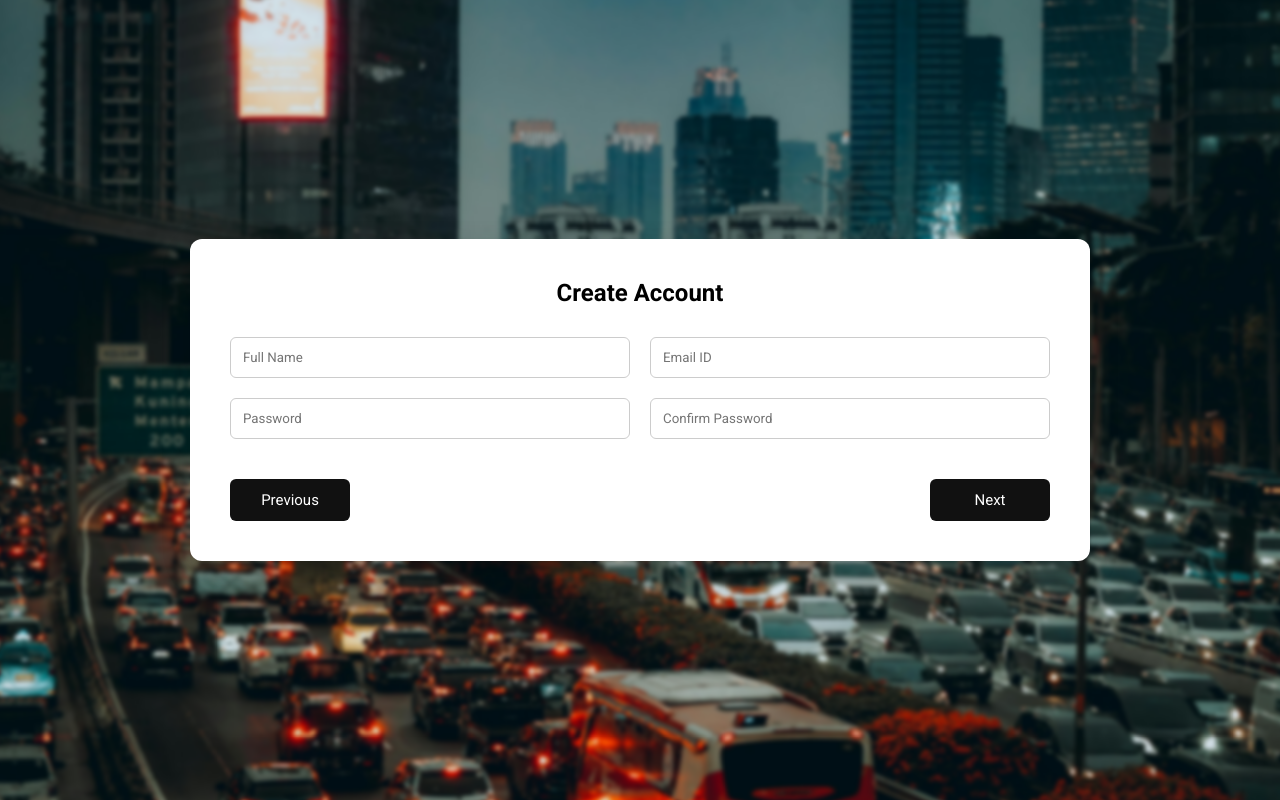
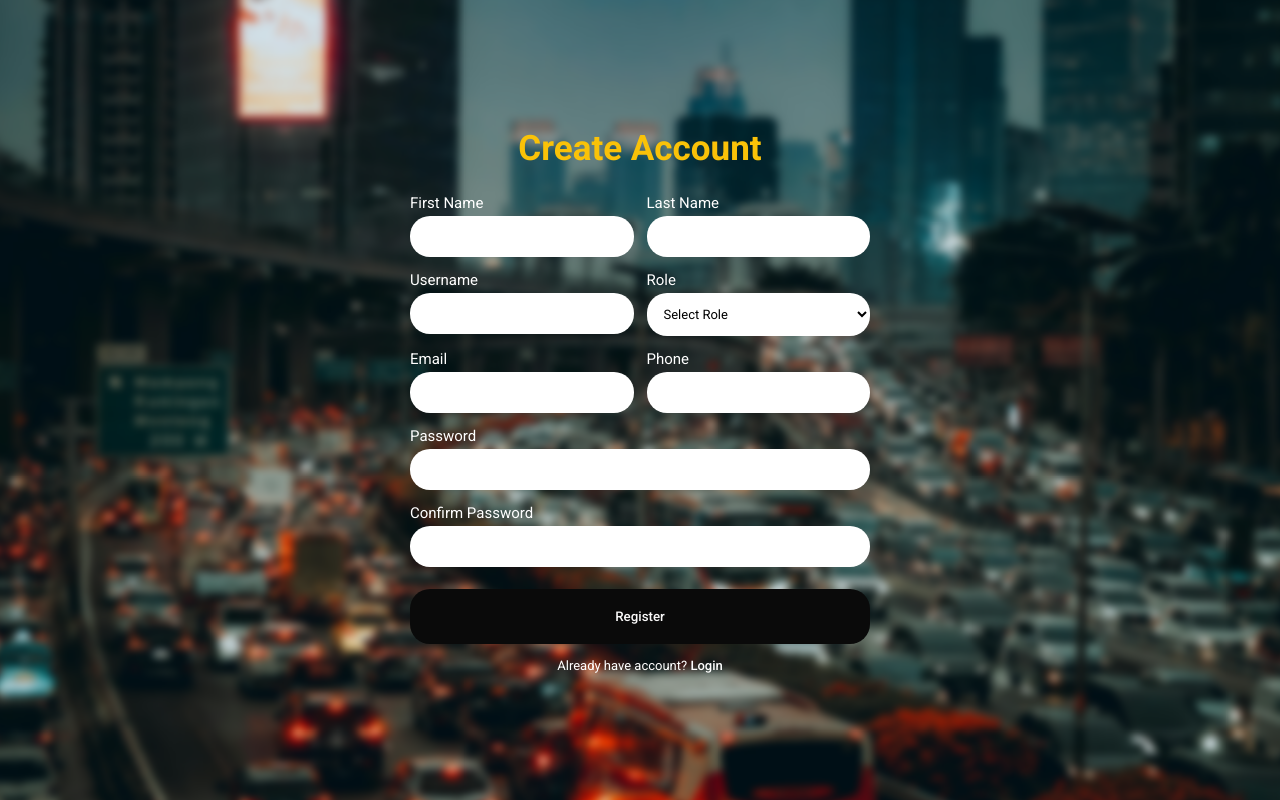
Before and after one commit to Suryaprakash4106/Traffic-Management-System, a plain HTML site: page Frontend/create.html in a window 1280 px wide. Drawn offline with Linux system fonts and the light colour scheme.

Commit message:
Ui Implemented

```diff
--- a/Frontend/create.html
+++ b/Frontend/create.html
@@ -3,12 +3,11 @@
 <head>
 <meta charset="UTF-8">
 <meta name="viewport" content="width=device-width, initial-scale=1.0">
-<title>Create Account</title>
+<title>Register</title>
 
 <link href="https://fonts.googleapis.com/css2?family=Roboto:wght@400;500;700&display=swap" rel="stylesheet">
 
 <style>
-
 * {
   margin: 0;
   padding: 0;
@@ -16,102 +15,118 @@
   font-family: 'Roboto', sans-serif;
 }
 
+/* ===== Background ===== */
 body {
-  margin: 0;
   height: 100vh;
+  display: flex;
+  justify-content: center;
+  align-items: center;
+  overflow: hidden;
+  color: white;
+}
+
+/* ===== Blurred Background ===== */
+body::before {
+  content: "";
+  position: fixed;
+  inset: 0;
+
   background-image: url("bg.jpg");
   background-size: cover;
   background-position: center;
   background-repeat: no-repeat;
 
-  display: flex;
-  justify-content: center;
-  align-items: center;
-}
- /* ===== Background Blur ===== */
-
-body::before {
-  content: "";
-  position: fixed;
-  inset: 0;
-
-  background-image: url("bg.jpg");  /* 👈 image name */
-  background-size: cover;
-  background-position: center;
-  background-repeat: no-repeat;
-
-  filter: blur(2px);
+  filter: blur(4px);
   transform: scale(1.05);
-
   z-index: -1;
 }
 
-
-/* FULL PAGE CONTAINER */
-.container {
-  width: 90%;
-  max-width: 900px;
-  background: white;
-  padding: 40px;
-  border-radius: 12px;
-  box-shadow: 0 10px 30px rgba(0,0,0,0.15);
+/* ===== Invisible Container ===== */
+.register-container {
+  width: 480px;
+  padding: 10px;
+  background: transparent;
 }
 
+/* Header */
 h2 {
   text-align: center;
-  margin-bottom: 30px;
+  margin-bottom: 25px;
+  font-weight: 525;
+  font-size: 35px;
+  color: rgb(250, 194, 8);
+
 }
 
-/* GRID → 2 FIELDS PER ROW */
-.form-grid {
-  display: grid;
-  grid-template-columns: 1fr 1fr;
-  gap: 20px;
+/* Labels */
+.label {
+  font-size: 15px;
+  margin-bottom: 4px;
+  display: block;
 }
 
-input {
-  padding: 12px;
-  border: 1px solid #ccc;
-  border-radius: 6px;
-  width: 100%;
+/* Rows */
+.input-row {
+  display: flex;
+  gap: 13px;
+  margin-bottom: 14px;
+
 }
 
-/* BUTTON AREA */
-.button-row {
-  margin-top: 40px;
-  display: flex;
-  justify-content: space-between;
+.field {
+  flex: 1;
 }
 
-/* BOX TYPE BUTTONS */
-.btn {
-  padding: 12px 28px;
+/* Inputs */
+input, select {
+  width: 100%;
+  padding: 13px;
+  border-radius: 20px;
   border: none;
-  cursor: pointer;
-  font-size: 15px;
-  border-radius: 6px;
-  min-width: 120px;
+  outline: none;
+
+  background: white;
+  color: black;
+  font-size: 13px;
+
 }
 
-.previous {
-  background: #111;
-  color: white;
+/* Button */
+.register-btn {
+  width: 100%;
+  padding: 20px;
+  margin-top: 8px;
+
+  border: none;
+  border-radius: 20px;
+  background: rgb(10, 10, 10);
+  color: rgb(250, 249, 249);
+  font-weight: 500;
+  cursor: pointer;
+  transition: 0.25s;
 }
 
-.next {
-  background: #111;
+.register-btn:hover {
+  background: #d71653;
   color: white;
+  transform: scale(1.15);
 }
 
-.previous:hover {
-  background: #0fa4ce;
+/* Footer */
+.footer {
+  text-align: center;
+  margin-top: 14px;
+  font-size: 13px;
 }
-.next:hover {
-  background: #0fa4ce;
+
+.footer a {
+  color: white;
+  text-decoration: none;
+  font-weight: 500;
 }
-.previous:hover,
-.next:hover {
-  transform: scale(1.1);
+
+.footer a:hover {
+  color: rgb(189, 6, 6);
 }
 
 </style>
@@ -119,114 +134,102 @@ input {
 
 <body>
 
-<div class="container">
+<div class="register-container">
 
-  <h2 id="createTitle">Create Account</h2>
+  <h2>Create Account</h2>
 
-  <!-- Dynamic Fields -->
-  <div class="form-grid" id="dynamicFields"></div>
+  <!-- Row 1 -->
+  <div class="input-row">
+    <div class="field">
+      <span class="label">First Name</span>
+      <input type="text">
+    </div>
 
-  <div class="button-row">
-      <button class="btn previous" onclick="goBack()">Previous</button>
-      <button class="btn next" onclick="createAccount()">Next</button>
+    <div class="field">
+      <span class="label">Last Name</span>
+      <input type="text">
+    </div>
+  </div>
+
+  <!-- Row 2 -->
+  <div class="input-row">
+    <div class="field">
+      <span class="label">Username</span>
+      <input type="text">
+    </div>
+
+    <div class="field">
+      <span class="label">Role</span>
+
+      <!-- ✅ DROPDOWN -->
+      <select id="roleSelect" onchange="updateFields()">
+        <option value="">Select Role</option>
+        <option>Traffic Police Officer</option>
+        <option>Traffic Control Room Officer</option>
+        <option>System Administrator</option>
+        <option>City Transport Authority</option>
+      </select>
+
+    </div>
+  </div>
+
+  <!-- Row 3 -->
+  <div class="input-row">
+    <div class="field">
+      <span class="label">Email</span>
+      <input type="email">
+    </div>
+
+    <div class="field">
+      <span class="label">Phone</span>
+      <input type="text">
+    </div>
+  </div>
+
+  <!-- Password -->
+  <div style="margin-bottom: 14px;">
+    <span class="label">Password</span>
+    <input type="password">
+  </div>
+
+  <div style="margin-bottom: 14px;">
+    <span class="label">Confirm Password</span>
+    <input type="password">
+  </div>
+
+  <button class="register-btn">Register</button>
+
+  <div class="footer">
+    Already have account? <a href="login.html">Login</a>
   </div>
 
 </div>
 
 <script>
-
-function goBack() {
-  window.history.back();
+function updateFields() {
+  const role = document.getElementById("roleSelect").value;
+  console.log("Selected Role:", role);
 }
 
-function createAccount() {
+function registerUser() {
+
+  const role = document.getElementById("roleSelect").value;
+
+  if (!role) {
+    alert("Please select a role");
+    return;
+  }
+
+  /* ✅ ROLE SAVE */
+  sessionStorage.setItem("role", role);
+
+  console.log("Saved Role:", role);
+
+  /* Next Page */
   window.location.href = "verification.html";
 }
+</script>
 
-window.onload = function() {
-
-   const role = sessionStorage.getItem("role");
-   const container = document.getElementById("dynamicFields");
-   const title = document.getElementById("createTitle");
-
-   if(role === "Traffic Police Officer") {
-
-      title.innerText = "Traffic Police Officer Registration";
-
-      container.innerHTML = `
-         <input type="text" placeholder="Full Name">
-         <input type="text" placeholder="Officer ID">
-
-         <input type="text" placeholder="Badge Number">
-         <input type="text" placeholder="Station / Area">
-
-         <input type="password" placeholder="Password">
-         <input type="password" placeholder="Confirm Password">
-      `;
-   }
-
-   else if(role === "Traffic Control Room Officer") {
-
-      title.innerText = "Control Room Officer Registration";
-
-      container.innerHTML = `
-         <input type="text" placeholder="Full Name">
-         <input type="text" placeholder="Employee ID">
-
-         <input type="text" placeholder="Control Room Code">
-         <input type="text" placeholder="Department">
-
-         <input type="password" placeholder="Password">
-         <input type="password" placeholder="Confirm Password">
-      `;
-   }
-
-   else if(role === "System Administrator") {
-
-      title.innerText = "Administrator Registration";
-
-      container.innerHTML = `
-         <input type="text" placeholder="Full Name">
-         <input type="text" placeholder="Admin ID">
-
-         <input type="text" placeholder="Security Code">
-         <input type="text" placeholder="Access Level">
-
-         <input type="password" placeholder="Password">
-         <input type="password" placeholder="Confirm Password">
-      `;
-   }
-
-   else if(role === "City Transport Authority") {
-
-      title.innerText = "Authority Registration";
-
-      container.innerHTML = `
-         <input type="text" placeholder="Full Name">
-         <input type="text" placeholder="Authority ID">
-
-         <input type="text" placeholder="Department Code">
-         <input type="text" placeholder="Region">
-
-         <input type="password" placeholder="Password">
-         <input type="password" placeholder="Confirm Password">
-      `;
-   }
-
-   else {
-
-      container.innerHTML = `
-         <input type="text" placeholder="Full Name">
-         <input type="email" placeholder="Email ID">
-
-         <input type="password" placeholder="Password">
-         <input type="password" placeholder="Confirm Password">
-      `;
-   }
-
-}
-
-</script>
 
 </body>
 </html>
```
Also changed, not shown: Frontend/dashboard.html (+15 -4 lines), Frontend/login.html (+20 -16 lines), Frontend/role.html (+14 -11 lines), Frontend/verification.html (+16 -11 lines).
